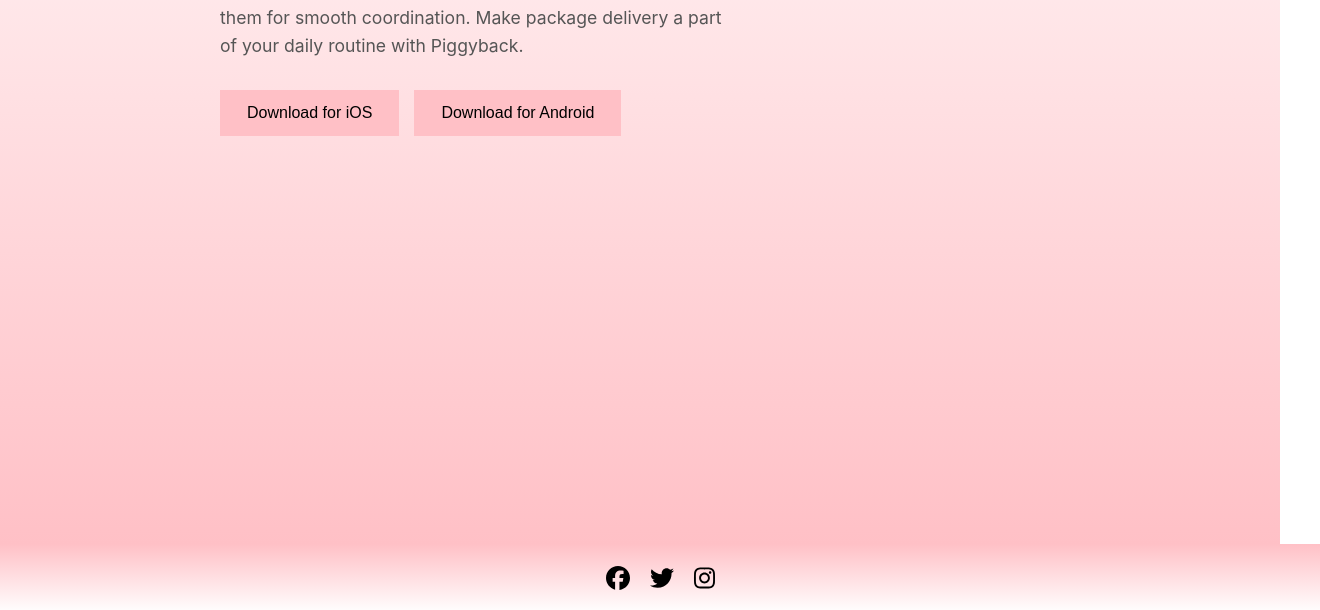
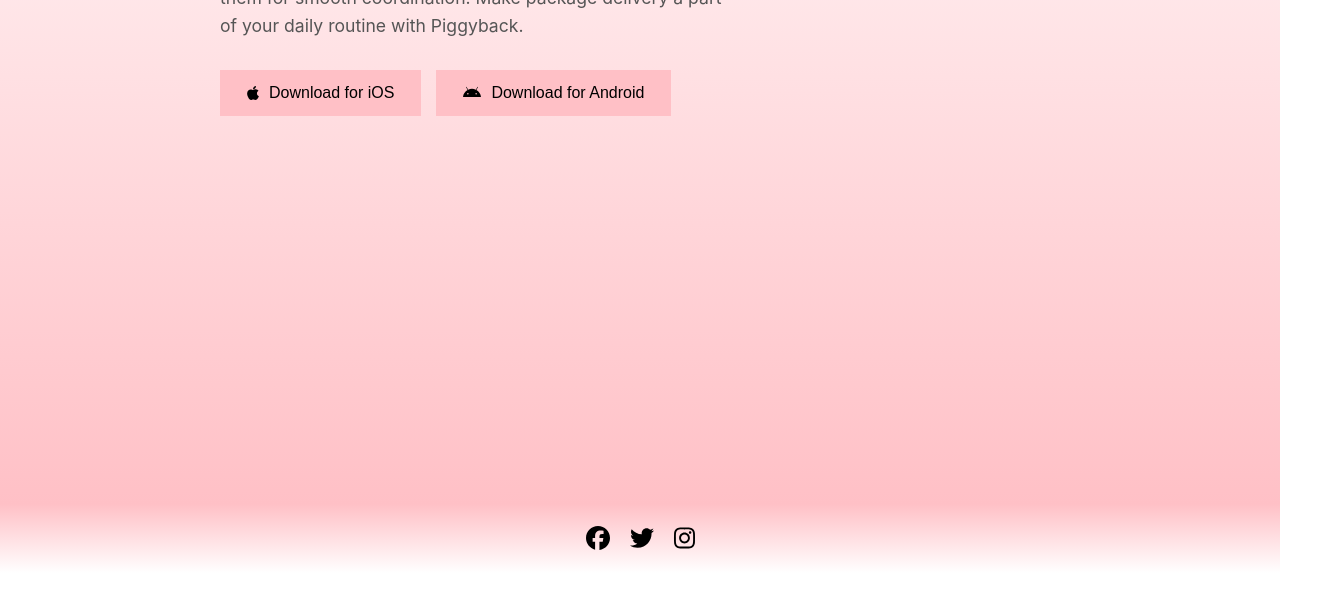
Before and after one commit to ZachLomw/omwreactwesbite, a React (Create React App) app: page / in a window 1280 px wide. Shown: the part 412-1022 px from the top of the page, 1320 px wide, since content can reach past the window. After the commit the page ends 985 px from the top, so only its background shows below. Built offline with nearby package versions, Linux system fonts and the light colour scheme.

Commit message:
updated buttons

```diff
--- a/src/Footer.css
+++ b/src/Footer.css
@@ -2,17 +2,19 @@
 .footer {
     text-align: center;
     padding: 20px;
-    background: linear-gradient(to bottom, #FFC0C6, white); /* Gradient from #FFC0C6 to white */
-    width: 100%;
+    background: linear-gradient(to bottom, #ffc0c6, white); /* Gradient from #FFC0C6 to white */
+    width: 100vw; /* Set width to 100% of the viewport width */
+    box-sizing: border-box; /* Include padding in the width calculation */
+    left: 0; /* Align to the left edge */
+    right: 0; /* Align to the right edge */
+  }
 
-}
-
-.social-media-links a {
+  .social-media-links a {
     margin: 0 10px;
     color: #000; /* Change color as needed */
     font-size: 24px; /* Adjust size as needed */
-}
+  }
 
-.social-media-links a:hover {
+  .social-media-links a:hover {
     color: #555; /* Change hover color as needed */
-}
+  }
--- a/src/Home.css
+++ b/src/Home.css
@@ -3,28 +3,28 @@
     display: flex;
     flex-direction: row;
     justify-content: center;
-    align-items: flex-start; /* Align items to the start for a more dynamic layout */
-    padding: 40px 20px; /* Increased top padding for better spacing */
-    background: linear-gradient(to bottom, white, #FFC0C6);
+    align-items: flex-start;
+    padding: 20px 20px;
+    background: linear-gradient(to bottom, white, #ffc0c6);
     min-height: 100vh;
   }
 
   .home-text {
     flex: 1;
-    padding-right: 30px; /* Added padding for spacing between text and image */
+    padding-right: 30px;
     margin-left: 200px;
   }
 
   .home-title {
-    font-size: 1.5em; /* Increased font size for title */
-    color: #333; /* Darker color for better readability */
+    font-size: 1.5em;
+    color: #333;
     margin-bottom: 30px;
   }
 
   .home-content {
-    font-size: 1.1em; /* Slightly larger font size for content */
-    line-height: 1.6; /* Improved line spacing */
-    color: #555; /* Soft color for readability */
+    font-size: 1.1em;
+    line-height: 1.6;
+    color: #555;
   }
 
   .home-image {
@@ -35,40 +35,42 @@
   }
 
   .home-image img {
-    max-width: 300px; /* Adjust size as needed */
+    max-width: 300px;
     height: auto;
-    margin-top: 0; /* Adjust or remove margin-top as necessary */
   }
 
   .download-buttons {
-    margin-top: 30px; /* More spacing above buttons */
+    margin-top: 30px;
     display: flex;
     flex-direction: row;
-    justify-content: flex-start; /* Align buttons to the start */
+    justify-content: flex-start;
   }
 
   .download-button {
-    background-color: #FFC0C6;
+    background-color: #ffc0c6;
     color: black;
-    border: 2px solid #FFC0C6; /* Added border for a more defined button */
-    padding: 12px 25px; /* Increased padding for larger buttons */
+    border: 2px solid #ffc0c6;
+    padding: 12px 25px;
     margin-right: 15px;
-    font-size: 1em; /* Adjust font size for buttons */
+    font-size: 1em;
     cursor: pointer;
+    display: flex;
+    align-items: center;
     transition: background-color 0.3s, color 0.3s, border-color 0.3s;
+  }
+
+  .download-button .icon {
+    margin-right: 10px;
   }
 
   .download-button:hover {
     background-color: white;
-    color: #333; /* Slightly darker text on hover for contrast */
-    border-color: black; /* Border color change on hover */
+    color: #333;
+    border-color: black;
   }
 
-/* Home.css */
-/* ... existing styles ... */
-
-/* Responsive adjustments for mobile devices */
-@media screen and (max-width: 768px) {
+  /* Responsive adjustments for mobile devices */
+  @media screen and (max-width: 768px) {
     .home-container {
       flex-direction: column;
       align-items: center;
@@ -83,7 +85,7 @@
     }
 
     .home-image {
-      display: none; /* Hide the image on mobile devices */
+      display: none;
     }
 
     .download-buttons {
@@ -93,21 +95,21 @@
 
     .download-button {
       margin-right: 0;
-      margin-bottom: 10px; /* Add space between buttons when stacked */
+      margin-bottom: 10px;
     }
   }
 
   /* Additional media query for very small screens */
   @media screen and (max-width: 480px) {
     .home-title {
-      font-size: 2em; /* Slightly smaller font size for very small screens */
+      font-size: 2em;
     }
 
     .home-content {
-      font-size: 1.2em; /* Adjust font size for content */
+      font-size: 1.2em;
     }
 
     .download-button {
-      padding: 10px 20px; /* Adjust padding for smaller screens */
+      padding: 10px 20px;
     }
   }
--- a/src/Home.js
+++ b/src/Home.js
@@ -1,16 +1,32 @@
-import React from 'react';
-import './Home.css';
-import PhoneImage from './piggyphone.png';
+import React from "react";
+import "./Home.css";
+import PhoneImage from "./piggyphone.png";
+import { FontAwesomeIcon } from '@fortawesome/react-fontawesome';
+import { faApple, faAndroid } from '@fortawesome/free-brands-svg-icons';
 
 function Home() {
   return (
     <div className="home-container">
       <div className="home-text">
         <h1 className="home-title">Welcome to Piggyback</h1>
-        <p className="home-content">Piggyback is a convenient app that connects individuals who are traveling with those in need of package delivery services. Whether you're heading to work, running errands, or going on a trip, you can earn extra money by picking up and dropping off packages along your route. Simply sign up, browse available delivery requests, choose the ones that suit your journey, and earn on-the-go. Senders can post their package details, and drivers can communicate with them for smooth coordination. Make package delivery a part of your daily routine with Piggyback.</p>
+        <p className="home-content">
+          Piggyback is a convenient app that connects individuals who are
+          traveling with those in need of package delivery services. Whether
+          you're heading to work, running errands, or going on a trip, you can
+          earn extra money by picking up and dropping off packages along your
+          route. Simply sign up, browse available delivery requests, choose the
+          ones that suit your journey, and earn on-the-go. Senders can post
+          their package details, and drivers can communicate with them for
+          smooth coordination. Make package delivery a part of your daily
+          routine with Piggyback.
+        </p>
         <div className="download-buttons">
-          <button className="download-button">Download for iOS</button>
-          <button className="download-button">Download for Android</button>
+          <button className="download-button">
+            <FontAwesomeIcon icon={faApple} className="icon" /> Download for iOS
+          </button>
+          <button className="download-button">
+            <FontAwesomeIcon icon={faAndroid} className="icon" /> Download for Android
+          </button>
         </div>
       </div>
       <div className="home-image">
```
Also changed, not shown: src/Contact.js (+6 -3 lines), 1 other file (tests, documents, lock files or other folders).
